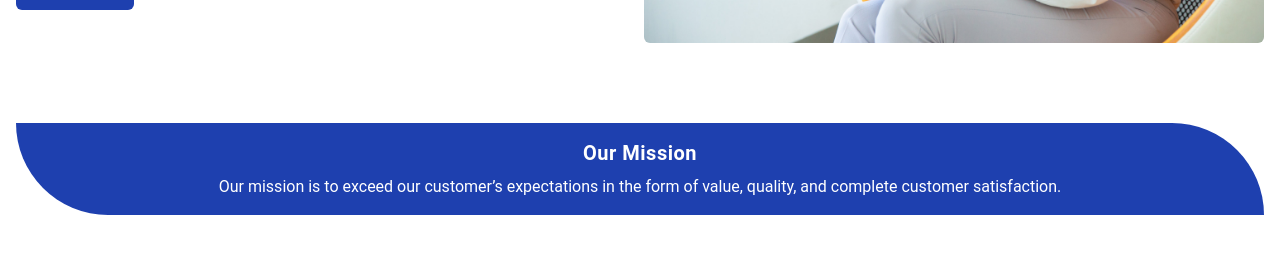
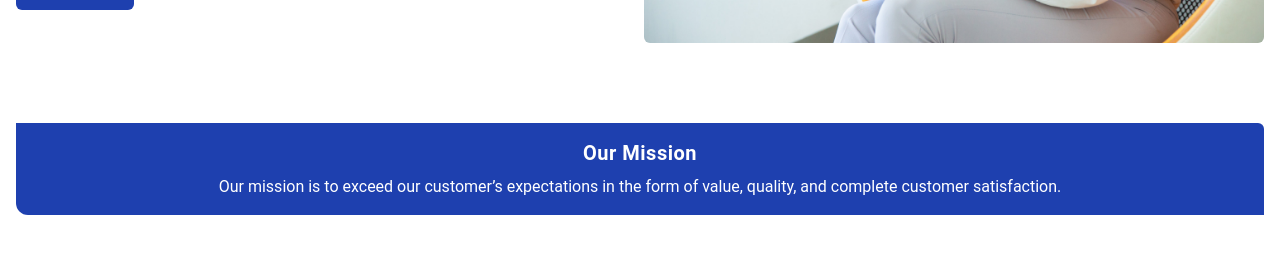
Before and after one commit to Paulhakeem/code-with-paul, a Vue app: page / in a window 1280 px wide. Shown: the part 1240-1505 px from the top of the page. Built offline with nearby package versions, Linux system fonts and the light colour scheme.

Commit message:
fourth commit

```diff
--- a/src/components/Logo.vue
+++ b/src/components/Logo.vue
@@ -194,8 +194,8 @@ A good logo can help build trust and credibility with potential customers. When
      Our happy clients
    </div>
    <div class="flex space-x-4 space-y-4 flex-wrap mr-4 ml-4 justify-center items-center">
-    <img src="../assets/FISHION.jpg" class="w-64 pt-4">
-    <img src="../assets/logo.jpg" class="w-64">
+    <img src="../assets/FISHION.jpg" class="w-56 pt-4">
+    <img src="../assets/logo.jpg" class="w-56">
     <img src="../assets/precious.jpg" class="w-40">
     <img src="../assets/logo1.jpg" class="w-36">
     <img src="../assets/precious-farm.jpg" class="w-44 pt-3">
--- a/src/components/TheHeader.vue
+++ b/src/components/TheHeader.vue
@@ -44,7 +44,7 @@ import Header from '../components/Header.vue'
     </div>
   </div>
 
-  <div class="bg-blue-800 mt-20 text-center pb-4 ml-4 mr-4 rounded-bl-full rounded-tr-full">
+  <div class="bg-blue-800 mt-20 text-center pb-4 ml-4 mr-4 rounded-bl-xl rounded-tr-md">
   <div class="text-white mr-4 ml-4">
     <h3 class="font-semibold text-xl tracking-wide pt-4 antialiased">Our Mission</h3>
      <p class="pt-2 antialiased select-none">Our mission is to exceed our customer’s expectations in the form of value, quality, and complete customer satisfaction.</p>
--- a/src/views/WebDesign.vue
+++ b/src/views/WebDesign.vue
@@ -42,7 +42,7 @@
       </div>
     </div>
 
-  <div class="text-center pt-4 bg-blue-800 ml-4 mr-4 pb-4 rounded-bl-full rounded-tr-full">
+  <div class="text-center pt-4 bg-blue-800 ml-4 mr-4 pb-4 rounded-bl-xl rounded-tr-xl">
     <p class="select-none font-light text-white text-md">The information on your website conveys who you are, what you have to offer, and why potential clients should work with you.
 </p>
     </div>
```
